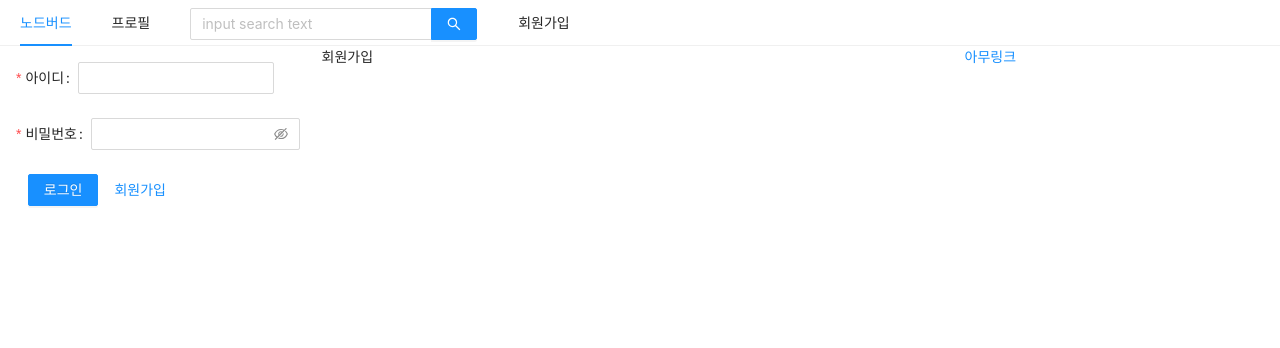
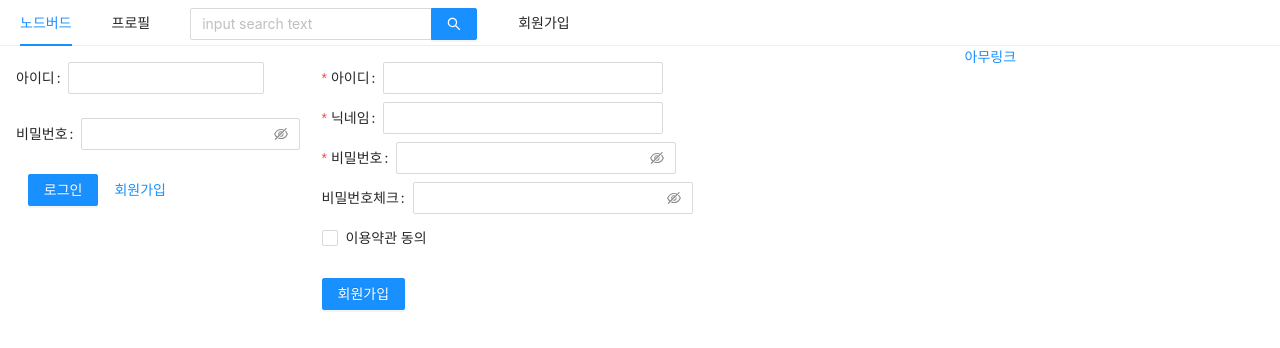
Before and after one commit to sungmin-choi/react-nodeBird, a Next.js app in the folder front/: page /signup in a window 1280 px wide. Shown: the top 348 px of the page. Built offline with nearby package versions, Linux system fonts and the light colour scheme.

Commit message:
Feat) signup page 구현

```diff
--- a/front/components/AppLayout.js
+++ b/front/components/AppLayout.js
@@ -10,6 +10,7 @@ import styled from "styled-components";
 const InputSearch = styled(Input.Search)`
     vertical-align:middle;
 `;
+
 
 const AppLayout = ({children}) => {
 
--- a/front/components/FollowList.js
+++ b/front/components/FollowList.js
@@ -22,7 +22,7 @@ const FollowList = ({name,data}) => {
         >
         <Row gutter={10}>
             {data&& data.map(ele=>{
-                return (<Col span={6}>
+                return (<Col key={ele.nickname} span={6}>
                             <Card title={ele.nickname}>
                                 <ScStopTwoTone />
                             </Card>
@@ -35,7 +35,8 @@ const FollowList = ({name,data}) => {
 }
 
 FollowList.propTypes = {
-
+    name:PropTypes.string.isRequired,
+    data:PropTypes.array
 }
 
 export default FollowList
--- a/front/components/LoginForm.js
+++ b/front/components/LoginForm.js
@@ -1,8 +1,8 @@
-import React, { useState,useCallback } from 'react'
+import React,{ useCallback }from 'react'
 import { Form, Input, Button} from 'antd';
 import Link from 'next/link';
 import styled from 'styled-components';
-
+import useInput from './hooks/useInput';
 const InputItem = styled(Form.Item)`
 display:flex;
 flex-direction:column;
@@ -20,8 +20,8 @@ const FormWrapper = styled(Form)`
 
 const LoginForm = ({setIsLoggedIn}) => {
 
-    const [id,setId] = useState('');
-    const [password,setPassword] = useState('');
+    const [id,setId] = useInput('')
+    const [password,setPassword] = useInput('');
 
     const onSubmit = useCallback(
         ()=>{
@@ -31,13 +31,6 @@ const LoginForm = ({setIsLoggedIn}) => {
         },
     [id,password],)
 
-    const onChange = useCallback((event)=>{
-            const {target:{name}} = event;
-
-            if(name === 'Id') setId(event.target.value);
-            else if(name === 'password') setPassword(event.target.password);
-        },
-    [])
 
     return (
         <FormWrapper
@@ -45,7 +38,6 @@ const LoginForm = ({setIsLoggedIn}) => {
         autoComplete="off">
         <InputItem
             label="아이디"
-            name="Id"
             rules={[
             {
                 required: true,
@@ -53,11 +45,10 @@ const LoginForm = ({setIsLoggedIn}) => {
             },
             ]}
         >
-        <InputId name="Id" value={id} onChange={onChange}/>
+        <InputId name="Id" value={id} onChange={setId}/>
         </InputItem>
         <InputItem
         label="비밀번호"
-        name="password"
         rules={[
         {
             required: true,
@@ -65,7 +56,7 @@ const LoginForm = ({setIsLoggedIn}) => {
         },
         ]}
         >
-        <Input.Password name="password" value={password}/>
+        <Input.Password name="password" onChange={setPassword}/>
         </InputItem>
         <Form.Item
         wrapperCol={{
--- /dev/null
+++ b/front/components/hooks/useInput.js
@@ -0,0 +1,11 @@
+import { useState,useCallback } from "react";
+
+export default (initial=null) => {
+    const [value,setValue] = useState(initial);
+
+    const onChange = useCallback((e)=>{
+        setValue(e.target.value);
+    },[])
+
+    return [value,onChange];
+}
--- a/front/pages/signup.js
+++ b/front/pages/signup.js
@@ -1,17 +1,114 @@
-import React from 'react'
+import React,{useCallback,useRef,useState} from 'react'
 import AppLayout from '../components/AppLayout'
 import Head from 'next/head';
+import {Form,Input,Checkbox,Button} from 'antd';
+import styled from 'styled-components';
+import useInput from '../components/hooks/useInput';
+
+const ScFormItem = styled(Form.Item)`
+display:flex;
+flex-direction:column;
+align-items:flex-start;
+margin-bottom: 0.5rem;
+`;
+
+const ScInput = styled(Input)`
+    width: 280px;
+`;
+
+const ScInputPassword = styled(Input.Password)`
+    width: 280px;
+`
+const ScForm = styled(Form)`
+    margin-top: 1rem;
+`;
+
 const Signup = () => {
+    const [id,setId] = useInput('');
+    const [nickName,setNickName] = useInput('');
+    const [password,setPassword] = useState('');
+    const [passwordCheck,setPasswordCheck] = useState('')
+    const [passwordError,setPasswordError] = useState(false);
+    const [checkTems,setCheckTems] = useState(false);
+
+    const checkPasswordVaild =useCallback((e)=>{
+        const {target:{name}} = e;
+        if(name === 'passwordCheck'){
+        setPasswordCheck(e.target.value);
+        setPasswordError(e.target.value === password);
+        }
+        else if(name === "password"){
+        setPassword(e.target.value);
+        setPasswordError(e.target.value === passwordCheck);
+        }
+
+    },[password,passwordCheck]);
+
+    const onSubmit = () => {
+          if(checkTems && passwordError) console.log(id,nickName,password);
+    }
+
     return (
         <div>
             <Head>
                 <title>회원가입 | NodeBird</title>
             </Head>
         <AppLayout>
-            <div>회원가입</div>
+        <ScForm onFinish={onSubmit}>
+            <ScFormItem
+                label="아이디"
+                name ="id"
+                rules = {[{required:true, message:'아이디 입력해주세요.'},]}
+            >
+                <ScInput  name="id" onChange={setId} value={id}/>
+                </ScFormItem>
+            <ScFormItem
+                label="닉네임"
+                name ="nickName"
+                rules = {[{required:true, message:'닉네임 입력해주세요.'},]}
+            >
+                <ScInput  name="nickName" onChange={setNickName} value={nickName}/>
+            </ScFormItem>
+            <ScFormItem
+                label="비밀번호"
+                name ="password"
+                rules = {[{required:true, message:'비밀번호 입력해주세요.'},]}
+            >
+                <ScInputPassword  name="password" value={password} onChange={checkPasswordVaild}/>
+            </ScFormItem>
+            <ScFormItem
+                label="비밀번호체크"
+                name ="passwordCheck"
+                rules={[{
+                    validator: (params, value) =>
+                    passwordError? Promise.resolve() : Promise.reject(new Error('비밀번호가 일치하지 않습니다.')),
+                },
+                ]}
+            >
+                <ScInputPassword  name="passwordCheck" value={passwordCheck} onChange={checkPasswordVaild} />
+            </ScFormItem>
+            <Form.Item
+                name="tems"
+                valuePropName="checked"
+                wrapperCol={{
+                span: 16,
+                }}
+                rules={[
+                    {
+                      validator: (_, value) =>
+                        value ? Promise.resolve() : Promise.reject(new Error('Should accept agreement')),
+                    },
+                  ]}
+                >
+                <Checkbox onClick={(e)=>setCheckTems(e.target.checked)}>이용약관 동의</Checkbox>
+
+            </Form.Item>
+            <Button type="primary" htmlType="submit">
+                회원가입
+            </Button>
+            </ScForm>
         </AppLayout>
         </div>
     )
 }
-
 export default Signup
```
Also changed, not shown: front/components/NicknameEditForm.js (+9 -8 lines).
